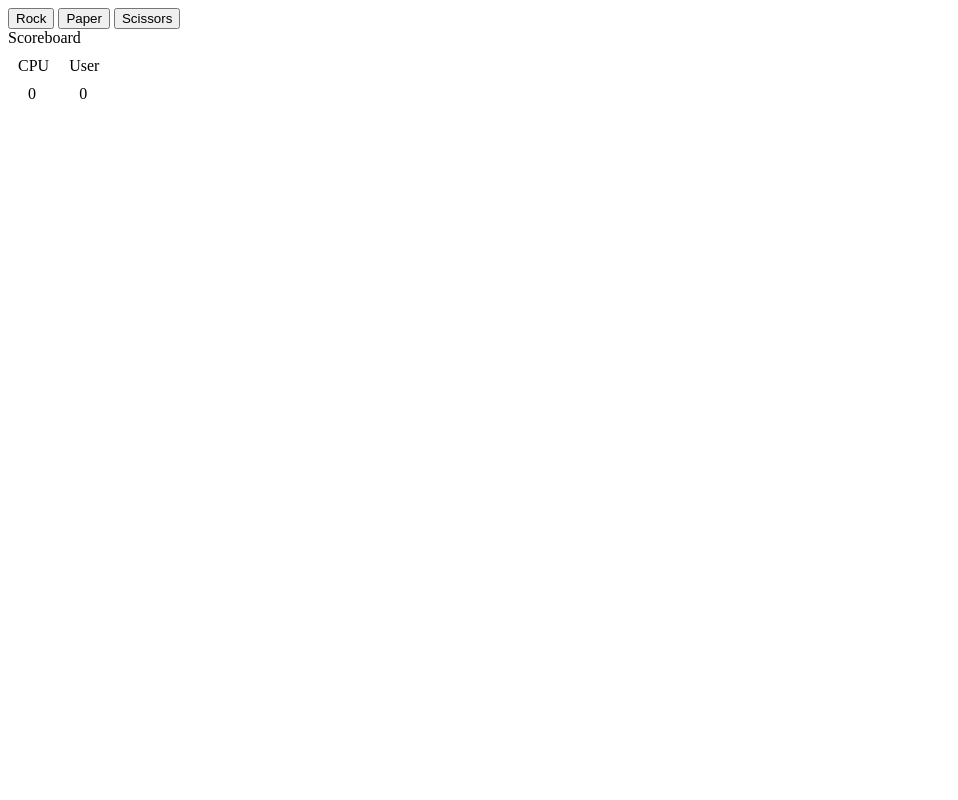
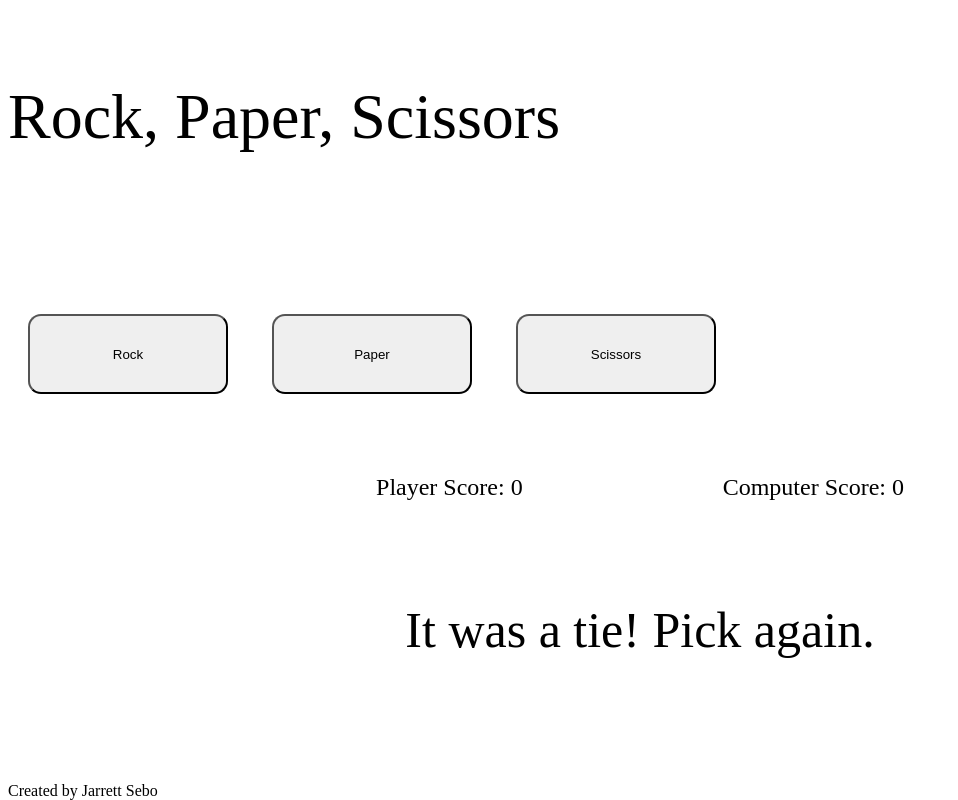
Before and after one commit to jdsebo15/RockPaperScissors, a plain HTML site: page index.html in a window 1280 px wide. Both pictures are taken after a click on the button "Rock". Shown: the whole page, without its empty margins (0-958 px from the left). Drawn offline with Linux system fonts and the light colour scheme.

Commit message:
finished the rock paper scissors revisit

```diff
--- a/index.html
+++ b/index.html
@@ -9,10 +9,24 @@
     <link rel="stylesheet" href="./style.css">
 </head>
 <body>
-    <div id="container">
-      <button class="rock">Rock</button>
-      <button class="paper">Paper</button>
-      <button class="scissors">Scissors</button>
+    <div class="header">
+      Rock, Paper, Scissors
     </div>
+    <div class="middle">
+      <div id="container">
+        <button class="rock">Rock</button>
+        <button class="paper">Paper</button>
+        <button class="scissors">Scissors</button>
+      </div>
+        <div class="scoreContainer">
+          <div class="left">Player Score: 0</div>
+          <div class="right">Computer Score: 0</div>
+        </div>
+        <div class="result">
+        </div>
+    </div>
+    <footer class="footer">
+        Created by Jarrett Sebo
+    </footer>
 </body>
 </html>
--- a/script.js
+++ b/script.js
@@ -61,64 +61,15 @@ function rps(cpu,player){
         }
         }
     }
-let i = 0;
 let playerScore = 0;
 let cpuScore = 0;
 function playRound(e){
     let playerGuess = e.target.className;
     //for (let i = 0; i < 5; i++){
+    const p1score = document.querySelector('.left');
+    const p2score = document.querySelector('.right');
+    const result = document.querySelector('.result');
 
-////////////////////////////////////////////////////////////////////////////////////////////////////////////
-        //maybe everything inside of the green marks needs to be outside of the function that
-        //way it doesn't get called everytime. Also, how do you append once and then not append again but instead update.
-        //perhaps you could set some variable to 0 and only append if that variable is 0
-        //then you could increment that variable so that it doesnt get printed on the screen again everytime you click a selection.
-        //this will depend on on the variables changing and causing the text to chage.
-
-//adding classes
-    if (i == 0){
-        const container = document.querySelector('#container');
-        // creating required elements
-        const scoreContainer = document.createElement('div');
-        const scoreboard = document.createElement('div');
-        const p1 = document.createElement('div');
-        const p2 = document.createElement('div');
-        const p1score = document.createElement('div');
-        const p2score = document.createElement('div');
-        const left = document.createElement('div');
-        const right = document.createElement('div');
-        const winner = document.createElement('div');
-        //playRound();
-        scoreContainer.classList.add('scoreContainer');
-        p1.classList.add('p1');
-        p2.classList.add('p2');
-        left.classList.add('score');
-        right.classList.add('score');
-        p1score.classList.add('score');
-        p2score.classList.add('score');
-        scoreboard.classList.add('scoreBoard');
-        winner.classList.add('winner');
-        //adding text
-        scoreContainer.textContent = 'Scoreboard';
-        p1.textContent = 'User';
-        p2.textContent = 'CPU';
-        p1score.textContent = `${playerScore}`;
-        p2score.textContent = `${cpuScore}`;
-////////////////////////////////////////////////////////////////////////////////////
-
-
-
-        //appending creations
-        container.appendChild(scoreContainer);
-        scoreContainer.appendChild(scoreboard);
-        scoreboard.appendChild(left);
-        scoreboard.appendChild(right);
-        right.appendChild(p1);
-        left.appendChild(p2);
-        right.appendChild(p1score);
-        left.appendChild(p2score);
-
-    }
         //let playerGuess = prompt('Rock, Paper, or Scissors?', "Enter Response:");
         playerGuess = playerGuess.toLowerCase();
         if (playerGuess == 'rock' || playerGuess == 'scissors' || playerGuess == 'paper'){
@@ -126,16 +77,28 @@ function playRound(e){
             let winner = rps(cpuGuess, playerGuess);
             if (winner == 'win'){
                 playerScore += 1;
-                p1score.textContent=`${playerScore}`;
+                p1score.textContent=`Player Score: ${playerScore}`;
+                result.textContent = 'You Win!';
             }  else if (winner == 'cpu'){
                 cpuScore +=1;
-                p2score.textContent=`${cpuScore}`;
+                p2score.textContent=`Computer Score: ${cpuScore}`;
+                result.textContent = 'You Lose!';
+            }  else if (winner == 'tie'){
+                result.textContent = 'It was a tie! Pick again.'
             }
         }
         if (playerScore == 5){
-            winner.textContent = 'You Win!';
+            result.textContent = `You won the game ${playerScore} games to ${cpuScore} games`;
+            playerScore = 0;
+            cpuScore = 0;
+            p1score.textContent=`Player Score: ${playerScore}`;
+            p2score.textContent=`Computer Score: ${cpuScore}`;
+
         } else if (cpuScore == 5){
-            winner.textContent = 'You Lose!';
+            result.textContent = `You lost the game ${playerScore} games to ${cpuScore} games`;
+            playerScore = 0;
+            cpuScore = 0;
+            p1score.textContent=`Player Score: ${playerScore}`;
+            p2score.textContent=`Computer Score: ${cpuScore}`;
         }
-        i++;
-}
+    }
--- a/style.css
+++ b/style.css
@@ -1,11 +1,42 @@
+.body{
+    display: flex;
+    flex-direction: column;
+    align-items: center;
+}
+.header{
+    margin: 80px 0;
+    font-size: 64px;
+}
+button{
+    margin: 80px 20px;
+    width: 200px;
+    height: 80px;
+    border-radius: 13px;
+}
 .scoreContainer{
     display: flex;
-    flex-direction: column;
+    justify-content: center;
 }
-.scoreBoard{
+.left,
+.right{
+    margin: 0px 100px;
+    font-size: 24px;
+}
+.container{
     display: flex;
-    flex-direction: row;
+    justify-content: space-around;
 }
-.score{
-    margin: 10px;
+.middle{
+    flex-grow: 1;
 }
+.result{
+    display: flex;
+    justify-content: center;
+    font-size: 50px;
+    margin-top: 100px;
+}
+footer{
+    margin-top: auto;
+    position: fixed;
+    bottom: 0;
+}
```
